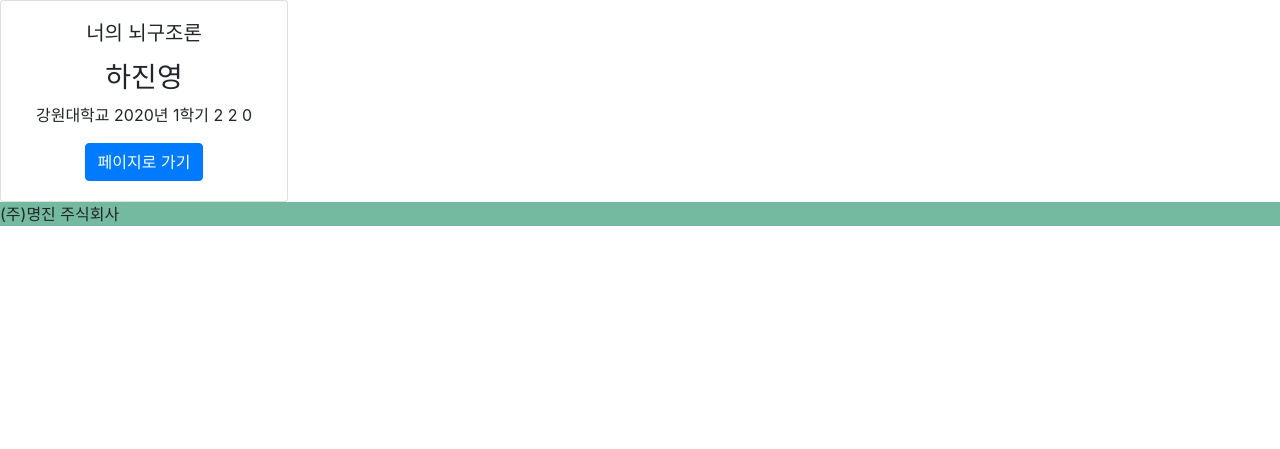
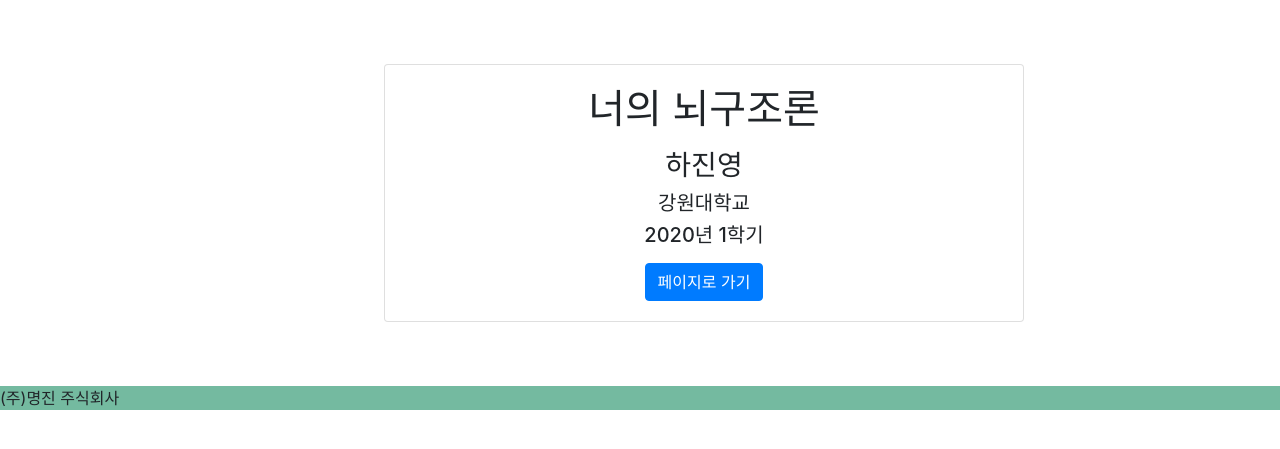
Before and after one commit to SMJin/Univ-lecture-scoring-site, a Django app: page / in a window 1280 px wide. Shown: the part 93-542 px from the top of the page. Run offline with Django 3.2, Linux system fonts and the light colour scheme; data comes from the database, SQL or seed files in the repository; some libraries are stand-ins or nearby versions.

Commit message:
메인 페이지 디자인 틀 완성

```diff
--- /dev/null
+++ b/lectureScoring/mainLecture/static/css/index.css
@@ -0,0 +1,3 @@
+.card {
+    margin: 10px;
+}
--- a/lectureScoring/mainLecture/templates/index.html
+++ b/lectureScoring/mainLecture/templates/index.html
@@ -3,16 +3,13 @@
     {% block content %}
 
     {% for lecture in lecture.all %}
-        <div class="card text-center" style="width: 18rem;">
+        <div class="card text-center" style="width: 40rem; margin: 5% 30%;">
             <div class="card-body">
-                <h5 class="card-title">{{lecture.lecture_title}}</h5>
+                <h1 class="card-title">{{lecture.lecture_title}}</h1>
                 <p class="card-text">
                     <h3>{{lecture.lecture_professor_name}}</h3>
-                    {{lecture.university_name}}
-                    {{lecture.semester}}
-                    {{lecture.lecture_scoring}}
-                    {{lecture.number_of_tests}}
-                    {{lecture.meeting}}
+                    <h5>{{lecture.university_name}}</h5>
+                    <h5>{{lecture.semester}}</h5>
                 </p>
                 <a href="{% url 'lecture_test' lecture.id %}" class="btn btn-primary">페이지로 가기</a>
             </div>
```
